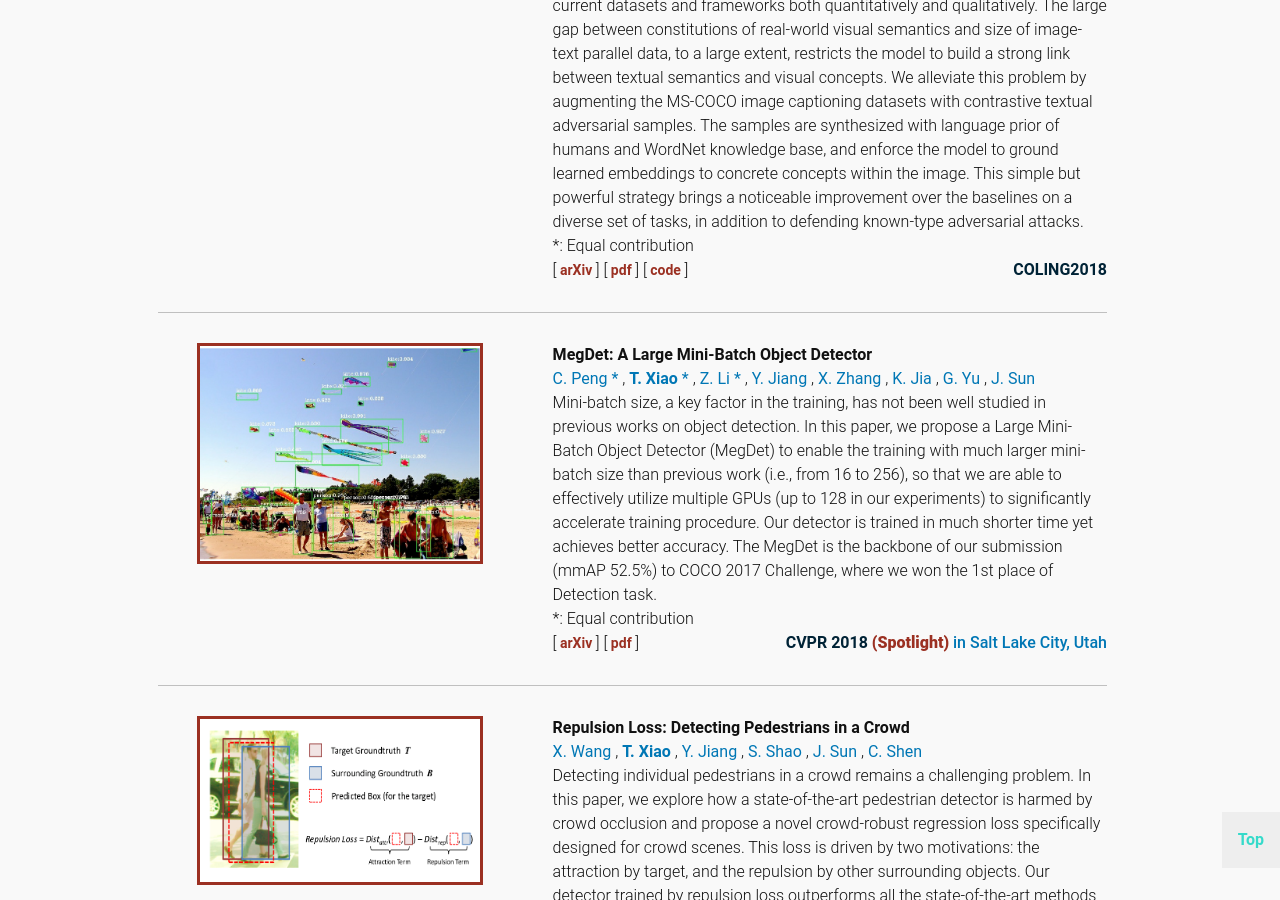
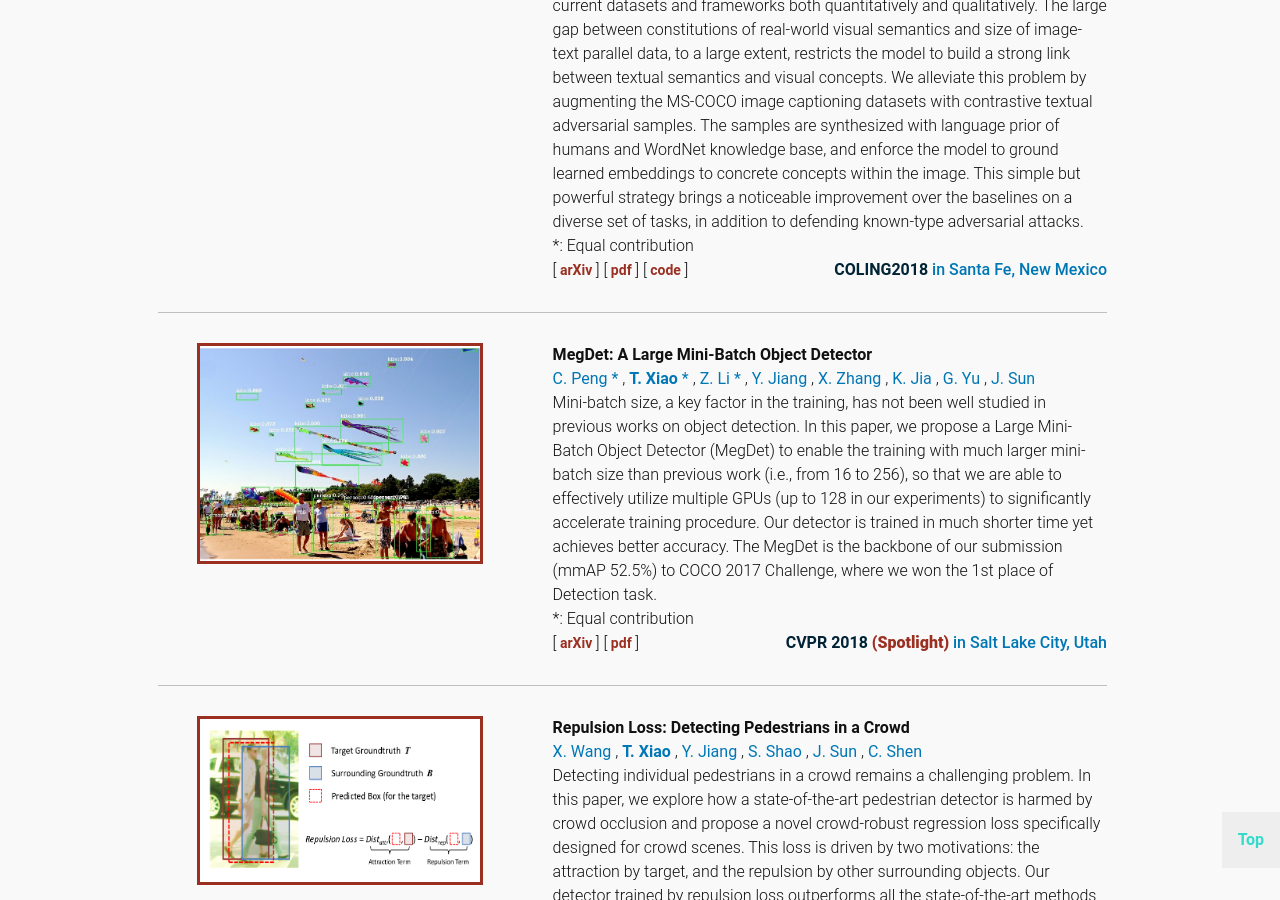
Before and after one commit to Tete-Xiao/Tete-Xiao.github.io, a Jekyll site: the page built from index.html, in a window 1280 px wide and 900 px high, scrolled down 2925 px. Built offline with Jekyll 4.4.1, drawn with Linux system fonts in a browser that asks for light colours; comment, search, counter and statistics services are not loaded.

Commit message:
update publications

```diff
--- a/_data/publications.yml
+++ b/_data/publications.yml
@@ -76,6 +76,7 @@
     - name: J. Sun
       url:  'http://www.jiansun.org/'
   publisher:  'COLING2018'
+  place:    'in Santa Fe, New Mexico'
   desc: 'Human language emerges with grounded semantics, within which a large proportion of words are visually-grounded. Despite the great success brought by large-scale textual embedding learning, how to efficiently ground texts especially w.r.t. visual domain receives little attention. Begin with an insightful adversarial attack on concurrent VSE embeddings, we show the limitation of current datasets and frameworks both quantitatively and qualitatively. The large gap between constitutions of real-world visual semantics and size of image-text parallel data, to a large extent, restricts the model to build a strong link between textual semantics and visual concepts. We alleviate this problem by augmenting the MS-COCO image captioning datasets with contrastive textual adversarial samples. The samples are synthesized with language prior of humans and WordNet knowledge base, and enforce the model to ground learned embeddings to concrete concepts within the image. This simple but powerful strategy brings a noticeable improvement over the baselines on a diverse set of tasks, in addition to defending known-type adversarial attacks.'
   tags:
     - name: 'arXiv'
```
